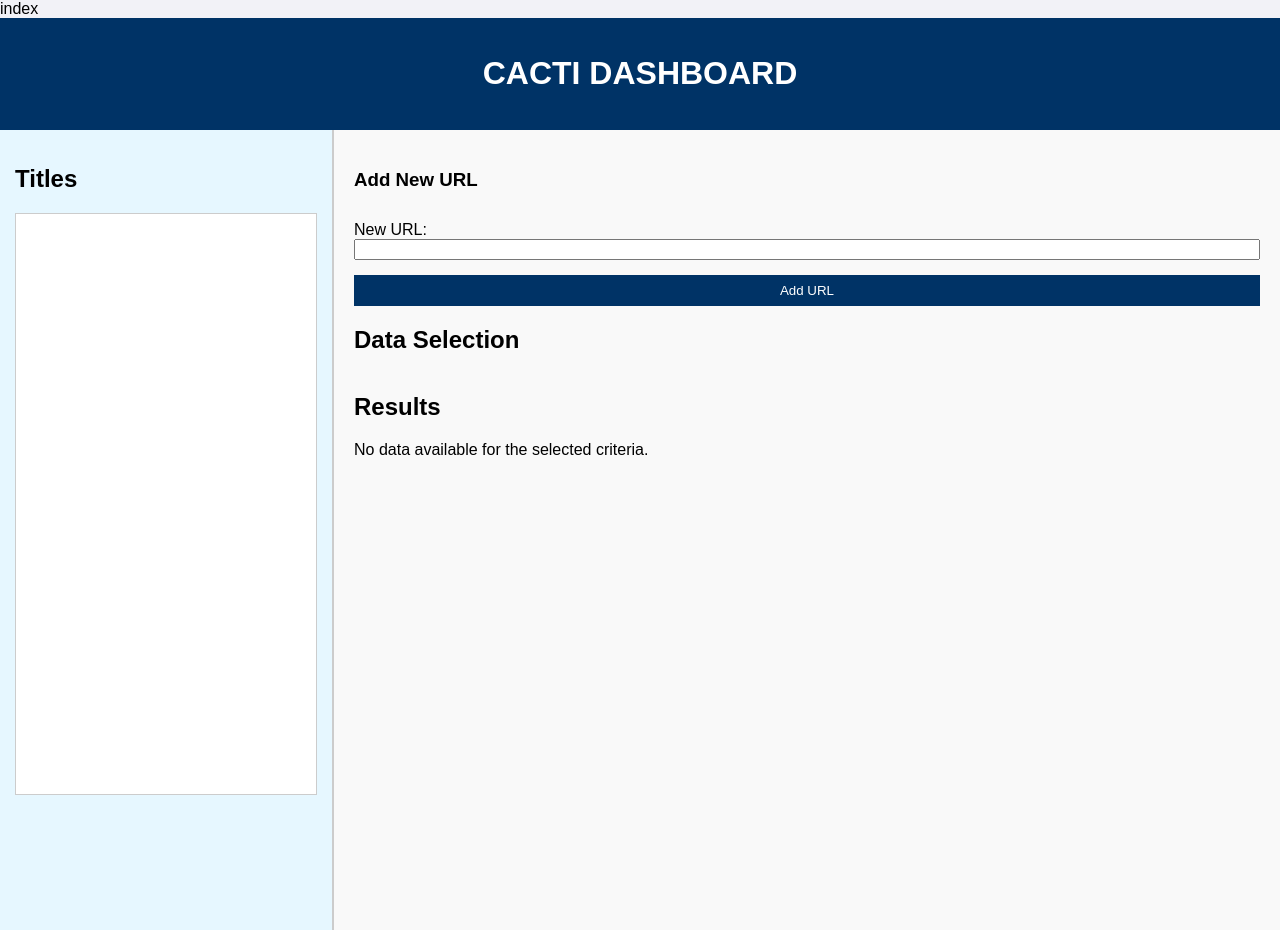
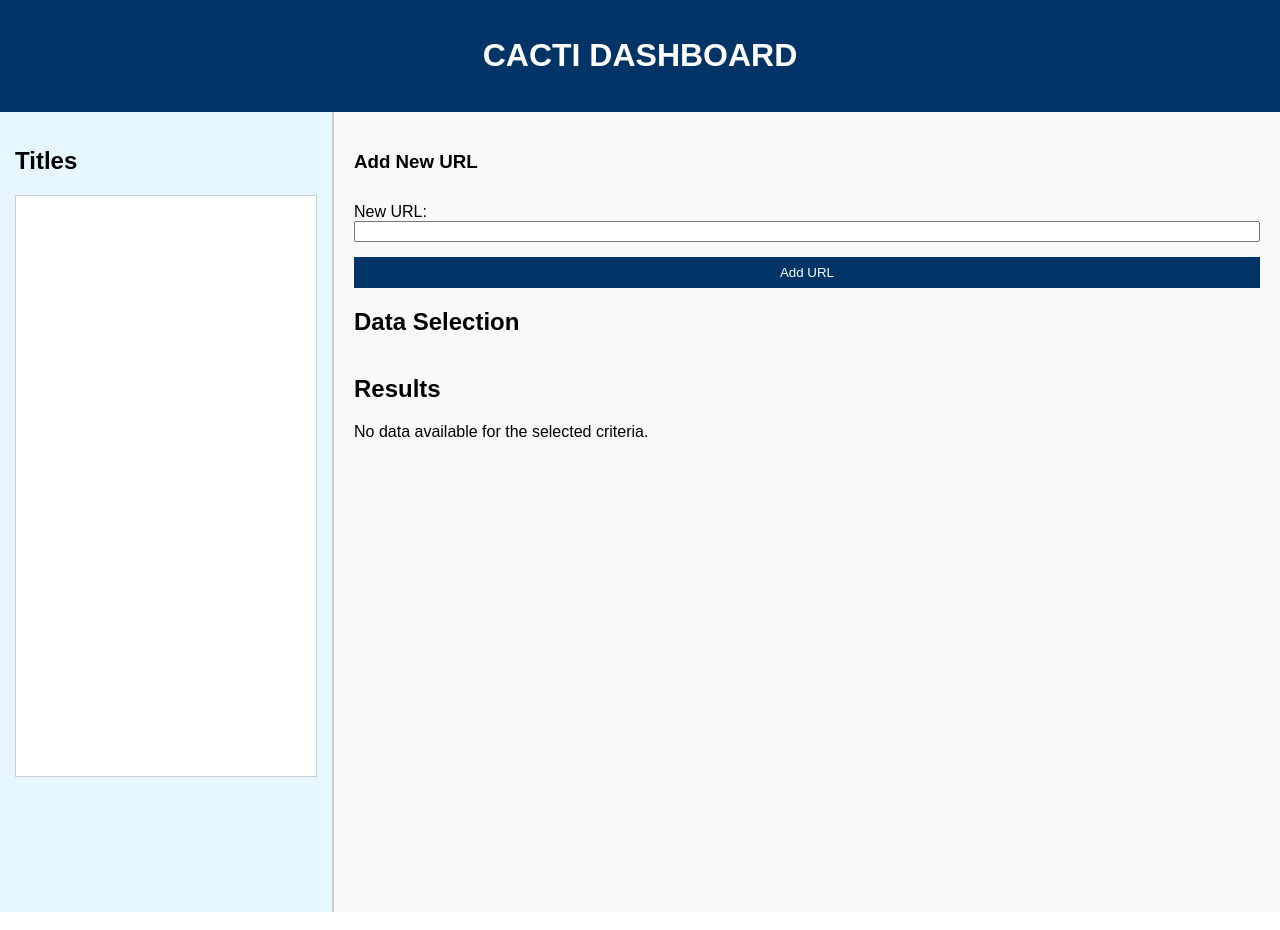
Before and after one commit to Centauryyy25/CactiAutomation---Indonesia, a Flask app: page / in a window 1280 px wide. Run offline with Flask 3, Linux system fonts and the light colour scheme; data that the repository does not hold is empty.

Commit message:
index.html

```diff
--- a/templates/index.html
+++ b/templates/index.html
@@ -1,4 +1,4 @@
-index
+
 <!DOCTYPE html>
 <html lang="en">
 <head>
```
